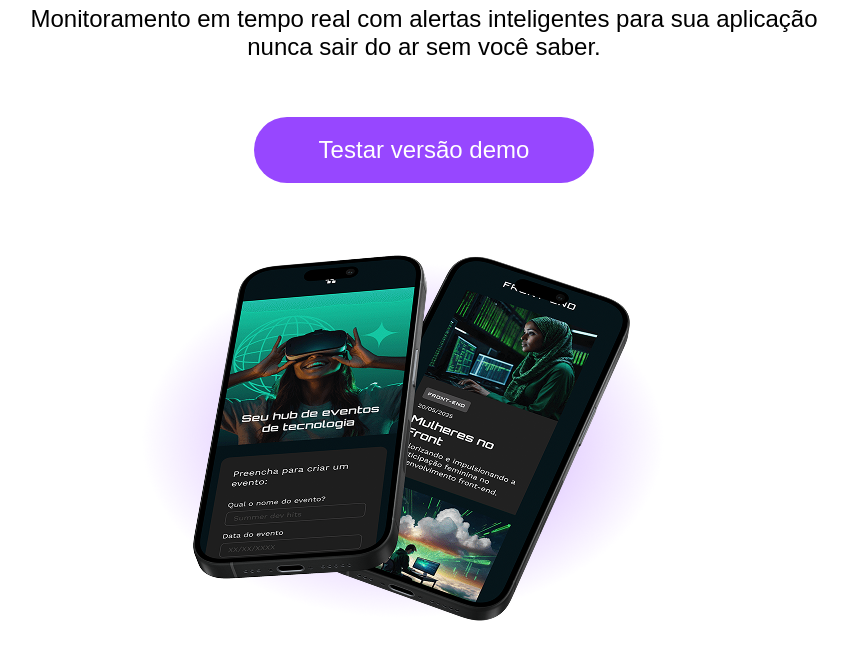
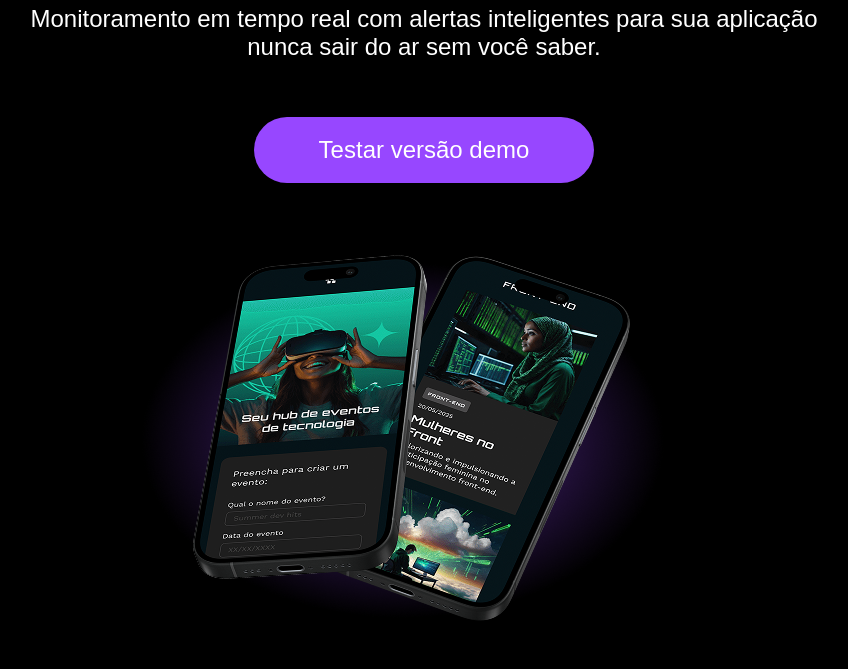
Before and after one commit to fernandooar/tecboard, a plain HTML site: page index.html in a window 1280 px wide. Shown: the part 332-1001 px from the top of the page, without its empty margins (216-1064 px from the left). Drawn offline with Linux system fonts and the light colour scheme; a web font is replaced by a local one.

Commit message:
Altera cor de fundo de branco para preto

```diff
--- a/css/style.css
+++ b/css/style.css
@@ -16,8 +16,8 @@
 }
 
 body {
-    background-color: #ffffff;
-    color: #000000;
+    background-color: #000;
+    color: #FFFFFF;
     font-size: 2rem;
 }
 
```
